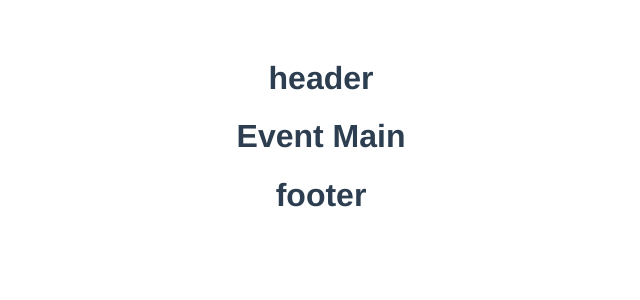
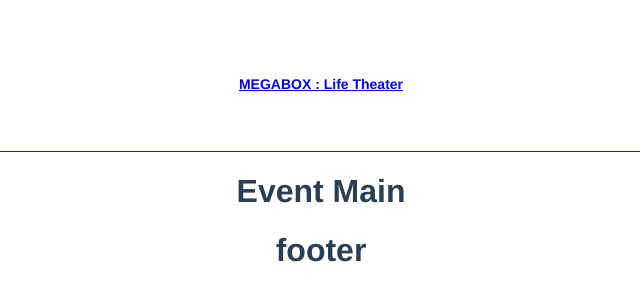
Before and after one commit to choi-songhee/MegaBoxClonePJ, a Vue app: page / in a window 1280 px wide. Shown: the top 300 px of the page, without its empty margins (319-959 px from the left). Built offline with nearby package versions, Linux system fonts and the light colour scheme.

Commit message:
scss 세팅

```diff
--- a/package.json
+++ b/package.json
@@ -13,6 +13,7 @@
     "build": "node build/build.js"
   },
   "dependencies": {
+    "sass-loader": "^7.3.1",
     "vue": "^2.5.2",
     "vue-router": "^3.0.1"
   },
@@ -56,6 +57,7 @@
     "postcss-loader": "^2.0.8",
     "postcss-url": "^7.2.1",
     "rimraf": "^2.6.0",
+    "sass": "^1.49.9",
     "semver": "^5.3.0",
     "shelljs": "^0.7.6",
     "uglifyjs-webpack-plugin": "^1.1.1",
--- a/src/layout/Header.vue
+++ b/src/layout/Header.vue
@@ -1,5 +1,9 @@
 <template>
-  <h1>header</h1>
+  <header class="header">
+    <h1 class="header__ci">
+      <a href="/" title="event main으로 가기" class="header__home-link">MEGABOX : Life Theater</a>
+    </h1>
+  </header>
 </template>
 
 <script>
@@ -8,6 +12,18 @@ export default {
 }
 </script>
 
-<style scoped>
+<style lang="scss" scoped>
+  .header {
+    position: relative;
+    z-index: 100;
+    width: 100%;
+    min-width: 1100px;
+    height: 91px;
+    background: #fff;
+    border-bottom: 1px solid #351f67;
 
+    &__home-link {
+      font-size: 14px;
+    }
+  }
 </style>
```
Also changed, not shown: 1 other file (tests, documents, lock files or other folders).
